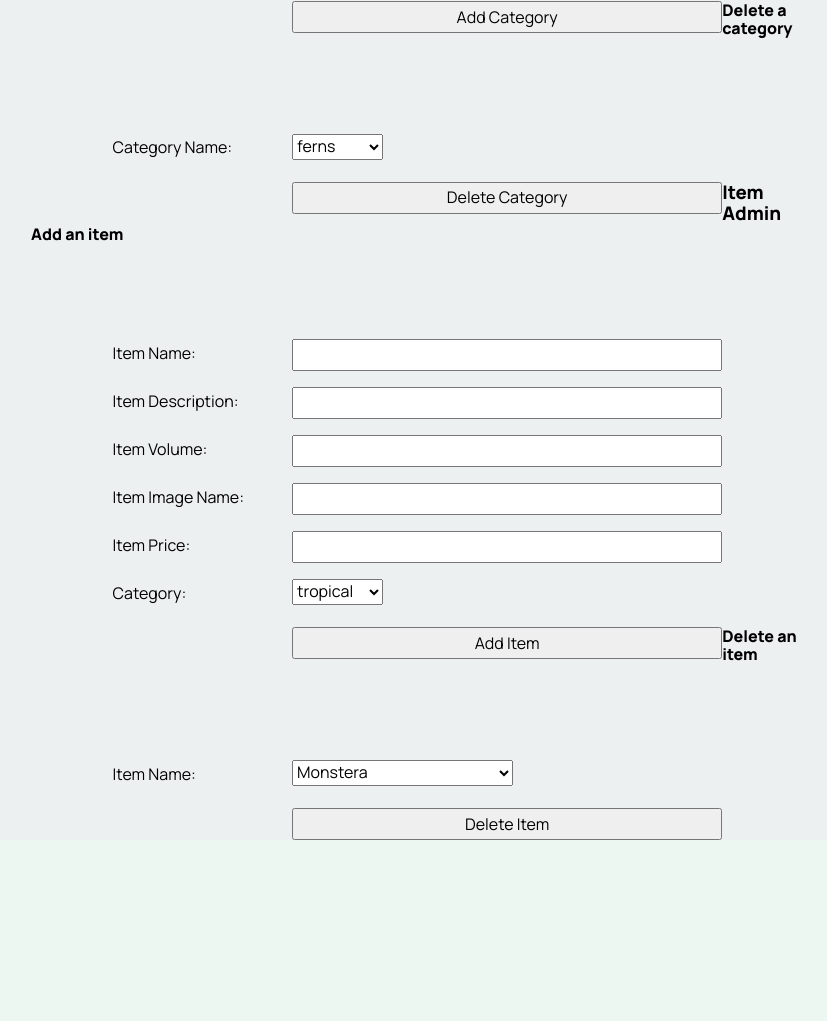
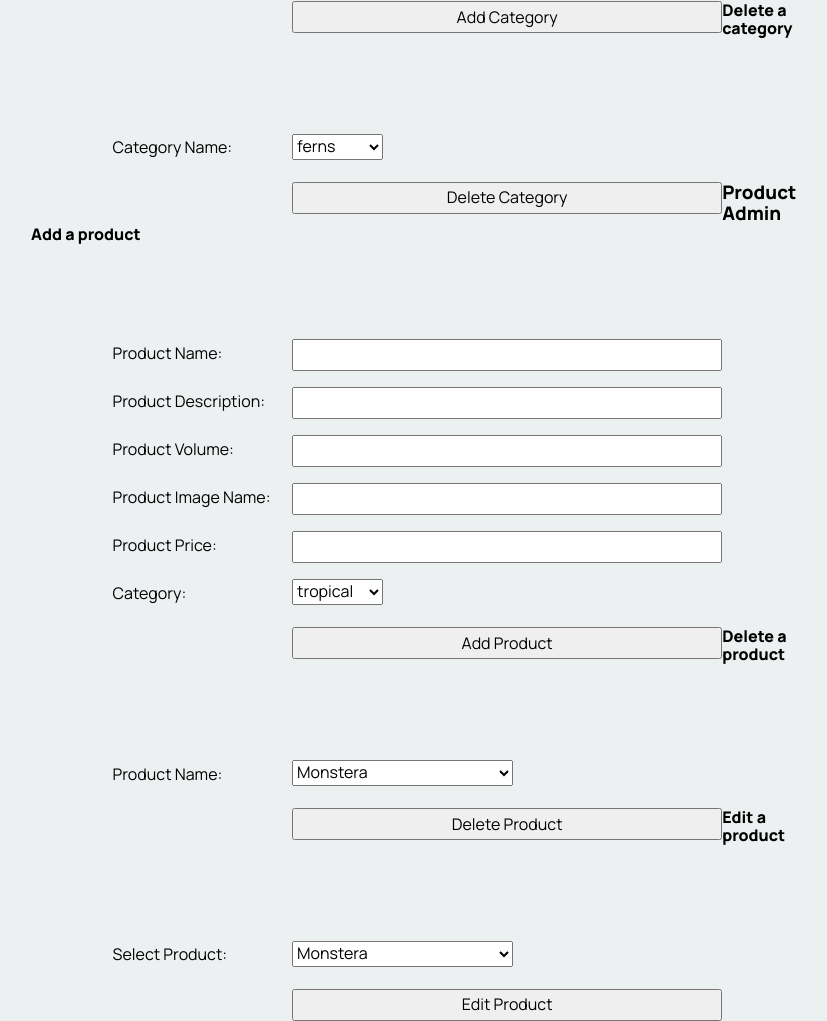
Before and after one commit to ksenek/Plantitude-Site, a Flask app: page /admin in a window 1280 px wide. Shown: the part 405-1426 px from the top of the page, without its empty margins (225-1052 px from the left). Before the commit the page ends 1245 px from the top, so only its background shows below. Run offline with Flask 3, Linux system fonts and the light colour scheme; a user stored in the database is signed in; data comes from the database, SQL or seed files in the repository.

Commit message:
Update admin.html
Added form for editing products on admin page

```diff
--- a/templates/admin.html
+++ b/templates/admin.html
@@ -38,27 +38,28 @@
   </div>
 </form>
 
-<h3>Item Admin</h3>
-<h4> Add an item</h4>
-<form class="myform" method="post" action="/add_item">
+<h3>Product Admin</h3>
+
+<h4> Add a product</h4>
+<form class="myform" method="post" action="/add_product">
   <div class="form-group">
-    <div class="form-label"><label for="name">Item Name:</label></div>
+    <div class="form-label"><label for="name">Product Name:</label></div>
     <div class="form-element"><input type="text" name="name" id="name" required></div>
   </div>
   <div class="form-group">
-    <div class="form-label"><label for="description">Item Description:</label></div>
+    <div class="form-label"><label for="description">Product Description:</label></div>
     <div class="form-element"><input type="text" name="description" id="description" required></div>
   </div>
   <div class="form-group">
-    <div class="form-label"><label for="volume">Item Volume:</label></div>
+    <div class="form-label"><label for="volume">Product Volume:</label></div>
     <div class="form-element"><input type="text" name="volume" id="volume" required></div>
   </div>
   <div class="form-group">
-    <div class="form-label"><label for="image">Item Image Name:</label></div>
+    <div class="form-label"><label for="image">Product Image Name:</label></div>
     <div class="form-element"><input type="text" name="image" id="image" required></div>
   </div>
   <div class="form-group">
-    <div class="form-label"><label for="price">Item Price:</label></div>
+    <div class="form-label"><label for="price">Product Price:</label></div>
     <div class="form-element"><input type="text" name="price" id="price" required></div>
   </div>
   <div class="form-group">
@@ -73,17 +74,17 @@
   </div>
   <div class="form-group">
     <div class="form-label"></div>
-    <div class="form-element"><input type="submit" value="Add Item"></div>
+    <div class="form-element"><input type="submit" value="Add Product"></div>
   </div>
 </form>
 
 
-<h4> Delete an item </h4>
-<form class ="myform" method="post" action="/delete_item">
+<h4> Delete a product </h4>
+<form class ="myform" method="post" action="/delete_product">
   <div class ="form-group">
-    <div class ="form-label"><label for="item_id">Item Name:</label></div>
+    <div class ="form-label"><label for="product_id">Product Name:</label></div>
     <div class ="form-element">
-      <select id="item_id" name="item_id" >
+      <select id="product_id" name="product_id" >
         {% for product in products %}
           <option value ="{{ product[0] }}">{{ product[1] }}</option>
         {% endfor %}
@@ -92,7 +93,31 @@
   </div>
   <div class ="form-group">
     <div class ="form-label"></div>
-    <div class ="form-element"><input type="submit" value ="Delete Item"></div>
+    <div class ="form-element"><input type="submit" value ="Delete Product"></div>
   </div>
 </form>
+
+
+<h4>Edit a product</h4>
+<form class="myform" method="get" action="/edit_product">
+  <div class="form-group">
+    <div class="form-label">
+      <label for="product_id">Select Product:</label>
+    </div>
+    <div class="form-element">
+      <select name="product_id" id="product_id">
+        {% for product in products %}
+          <option value="{{ product[0] }}">{{ product[1] }}</option>
+        {% endfor %}
+      </select>
+    </div>
+  </div>
+  <div class="form-group">
+    <div class="form-label"></div>
+    <div class="form-element">
+      <input type="submit" value="Edit Product">
+    </div>
+  </div>
+</form>
+
 {% endblock %}
```
